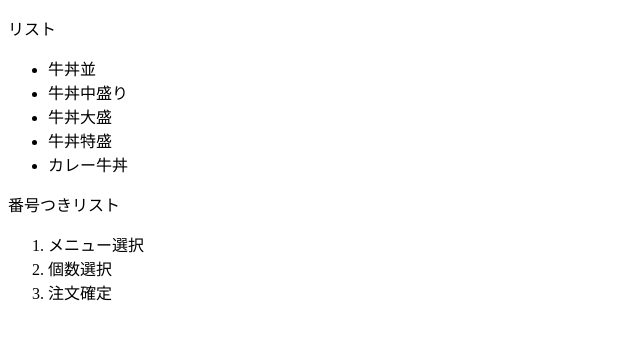
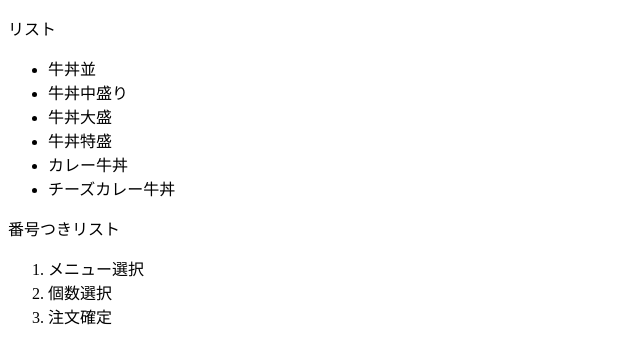
Before and after one commit to shibu42yaaaa/html_css_trial_1, a plain HTML site: page index.html in a window 1280 px wide. Shown: the whole page, without its empty margins (0-640 px from the left). Drawn offline with Linux system fonts and the light colour scheme.

Commit message:
メニューを追加

```diff
--- a/index.html
+++ b/index.html
@@ -15,6 +15,7 @@
     <li>牛丼大盛</li>
     <li>牛丼特盛</li>
     <li>カレー牛丼</li>
+    <li>チーズカレー牛丼</li>
   </ul>
   <!--リスト-->
   <p>番号つきリスト</p>
```
